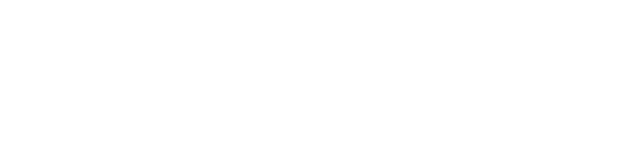
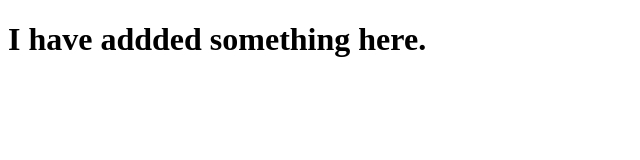
Before and after one commit to roshanjha490/demo-app, a plain HTML site: page new-feature.html in a window 1280 px wide. Shown: the whole page, without its empty margins (0-640 px from the left). Drawn offline with Linux system fonts and the light colour scheme.

Commit message:
added something

```diff
--- a/new-feature.html
+++ b/new-feature.html
@@ -6,6 +6,6 @@
     <title>adsasd</title>
 </head>
 <body>
-
+    <h1>I have addded something here.</h1>
 </body>
 </html>
```
